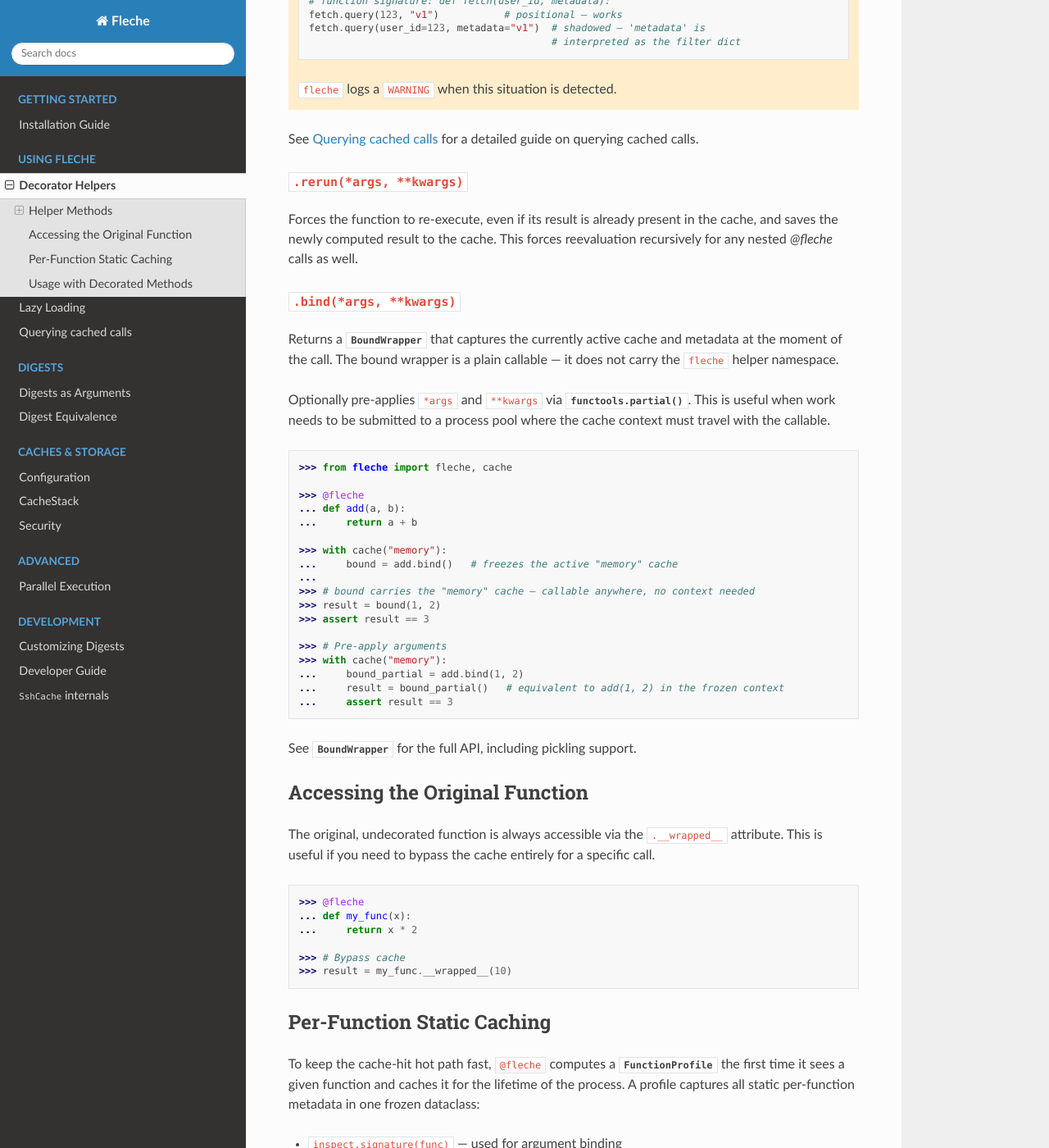
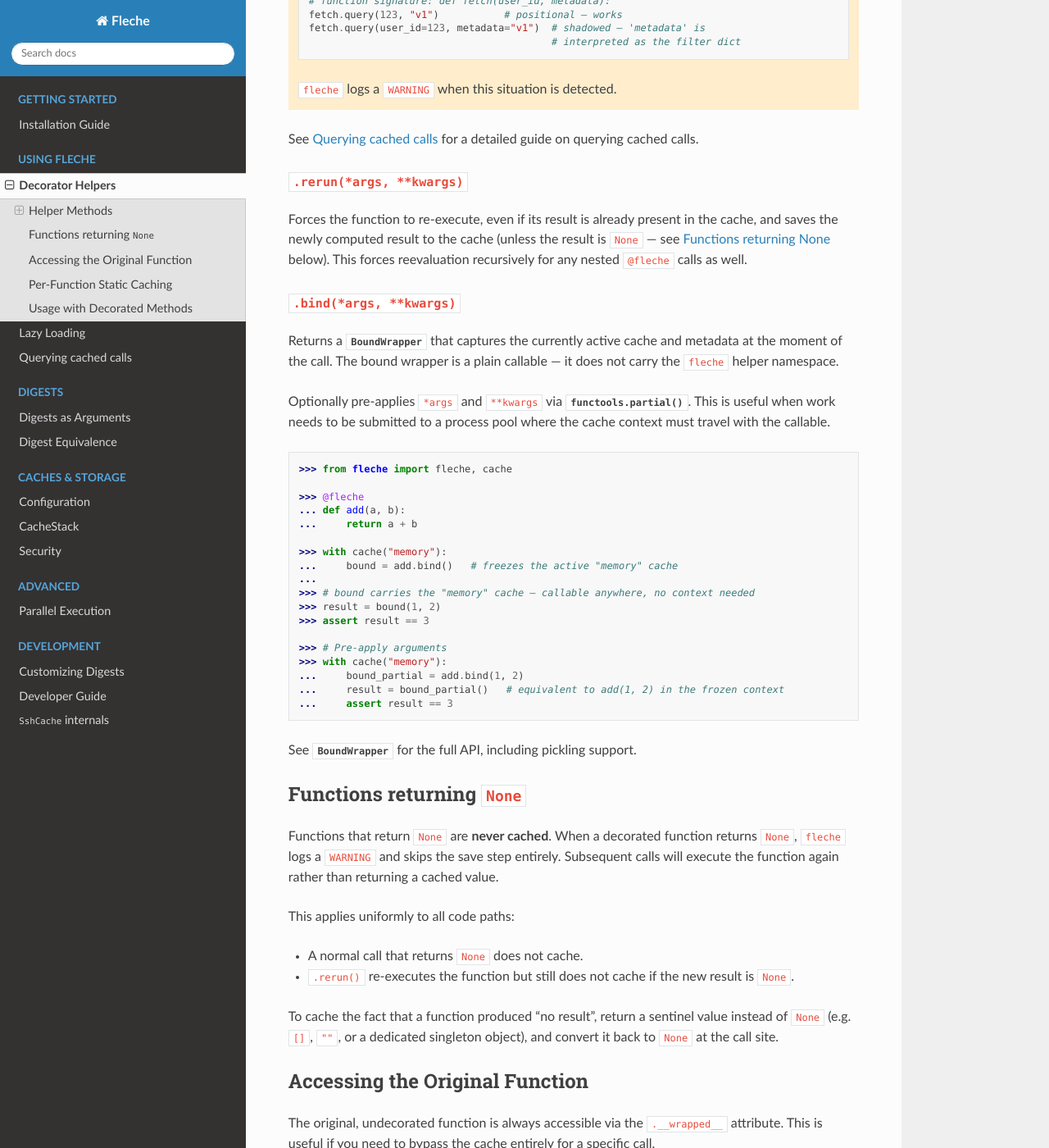
Before and after one commit to pmrv/fleche, a Sphinx documentation site: the page built from docs/usage/helpers.rst, in a window 1280 px wide and 1400 px high, scrolled down 1112 px. Shown: the whole window at 82% size. Built offline with Sphinx 7.4.7 and the Read the Docs theme 3.1.0, drawn with Linux system fonts in a browser that asks for light colours; pages that are not in the unit, such as notebooks, are missing from menus.

Commit message:
docs: document that None returns are never cached
Functions returning None are silently skipped (not cached), with only
a WARNING log emitted. This was entirely undocumented. The .rerun()
helper description incorrectly claimed it "saves the newly computed
result to the cache" without qualification.

Fix:
- Correct .rerun() description to note the None exception
- Add a "Functions returning None" section with a cross-reference
  from .rerun() and a workaround (use a sentinel value)

Co-Authored-By: Claude <noreply@anthropic.com>

```diff
--- a/docs/usage/helpers.rst
+++ b/docs/usage/helpers.rst
@@ -51,7 +51,7 @@ See :doc:`query` for a detailed guide on querying cached calls.
 ``.rerun(*args, **kwargs)``
 ~~~~~~~~~~~~~~~~~~~~~~~~~~~
 
-Forces the function to re-execute, even if its result is already present in the cache, and saves the newly computed result to the cache. This forces reevaluation recursively for any nested `@fleche` calls as well.
+Forces the function to re-execute, even if its result is already present in the cache, and saves the newly computed result to the cache (unless the result is ``None`` — see :ref:`none-not-cached` below). This forces reevaluation recursively for any nested ``@fleche`` calls as well.
 
 ``.bind(*args, **kwargs)``
 ~~~~~~~~~~~~~~~~~~~~~~~~~~
@@ -82,6 +82,26 @@ Optionally pre-applies ``*args`` and ``**kwargs`` via :func:`functools.partial`.
    ...     assert result == 3
 
 See :class:`~fleche.state.BoundWrapper` for the full API, including pickling support.
+
+.. _none-not-cached:
+
+Functions returning ``None``
+----------------------------
+
+Functions that return ``None`` are **never cached**.  When a decorated function
+returns ``None``, ``fleche`` logs a ``WARNING`` and skips the save step
+entirely.  Subsequent calls will execute the function again rather than
+returning a cached value.
+
+This applies uniformly to all code paths:
+
+- A normal call that returns ``None`` does not cache.
+- ``.rerun()`` re-executes the function but still does not cache if the new
+  result is ``None``.
+
+To cache the fact that a function produced "no result", return a sentinel value
+instead of ``None`` (e.g. ``[]``, ``""``, or a dedicated singleton object), and
+convert it back to ``None`` at the call site.
 
 Accessing the Original Function
 -------------------------------
```
